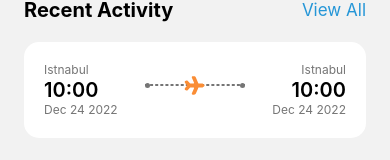
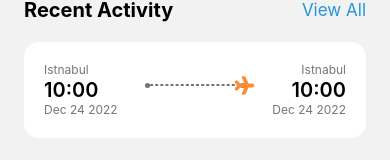
Before and after one commit to enesergun/ticket-app, a React Native app: screen /Home in a window 390 px wide. Shown: the part 499-659 px from the top of the page. Built offline with nearby package versions, Linux system fonts and the light colour scheme.

Commit message:
fligh icon animated

```diff
--- a/components/Ticket.js
+++ b/components/Ticket.js
@@ -1,9 +1,20 @@
-import { Text, View } from "react-native";
-import React, { Component } from "react";
+import { Text, View, Animated } from "react-native";
+import React, { useState, useRef, useEffect } from "react";
 import { styles } from "../style/components/ticketStyle";
 import Icons from "../constants/icons/icons";
 
 const Ticket = ({ title, viewAll, children, alignRight }) => {
+  const translation = useRef(new Animated.Value(50)).current;
+  useEffect(() => {
+
+    Animated.loop(
+      Animated.timing(translation, {
+        toValue: -50,
+        duration: 5000,
+        useNativeDriver: true,
+      })
+    ).start();
+  }, []);
   return (
     <View style={styles.TicketContainer}>
       <View
@@ -14,17 +25,19 @@ const Ticket = ({ title, viewAll, children, alignRight }) => {
         <Text style={styles.TicketDay}>Dec 24 2022</Text>
       </View>
       <View style={styles.Trip}>
-        <View style={styles.dashedDot}/>
+        <View style={styles.dashedDot} />
         <View style={styles.dot} />
-        <View
+        <Animated.View
+          ref={translation}
           style={[
             {
-              transform: [{ rotate: "90deg" }],
+              transform: [{ rotate: "90deg" }, { translateY: translation }],
+              zIndex: 1,
             },
           ]}
         >
           <Icons name={"FlightIcon"} color={"#FA8D35"} />
-        </View>
+        </Animated.View>
         <View style={styles.dot} />
       </View>
       <View style={[styles.TicketInfoWrapper, styles.TicketınfoRight]}>
```
